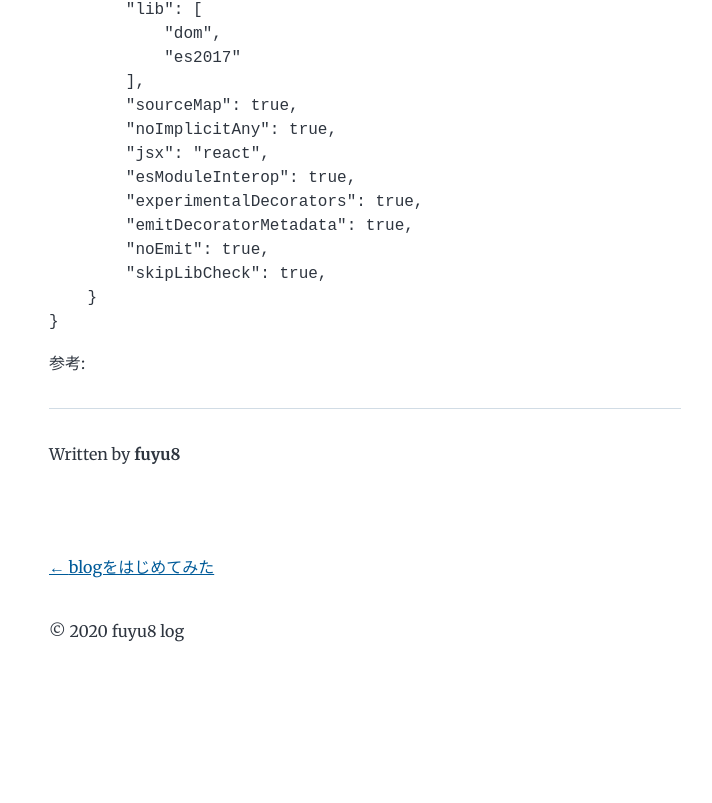
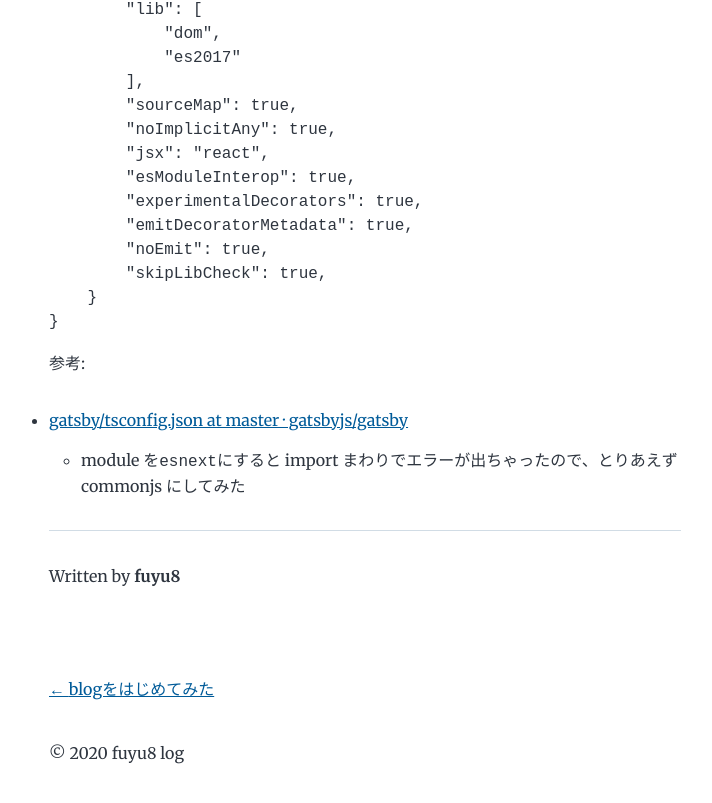
Before and after one commit to fuyu8/fuyu8-log, a Gatsby site: page /2020-10-09/ in a window 1280 px wide. Shown: the part 1393-2196 px from the top of the page, without its empty margins (275-987 px from the left). Before the commit the page ends 2100 px from the top, so only its background shows below. Built offline with nearby package versions, Linux system fonts and the light colour scheme; Gatsby itself is replaced by a stand-in of ours; some packages are replaced by stand-ins of ours; code samples lack their colours.

Commit message:
2020/10/09記事修正

````diff
--- a/content/blog/2020-10-09/index.md
+++ b/content/blog/2020-10-09/index.md
@@ -57,3 +57,6 @@ declare const __PATH_PREFIX__: string
 ```
 
 参考:
+
+- [gatsby/tsconfig\.json at master · gatsbyjs/gatsby](https://github.com/gatsbyjs/gatsby/blob/master/examples/using-typescript/tsconfig.json)
+  - module を`esnext`にすると import まわりでエラーが出ちゃったので、とりあえず commonjs にしてみた
````
